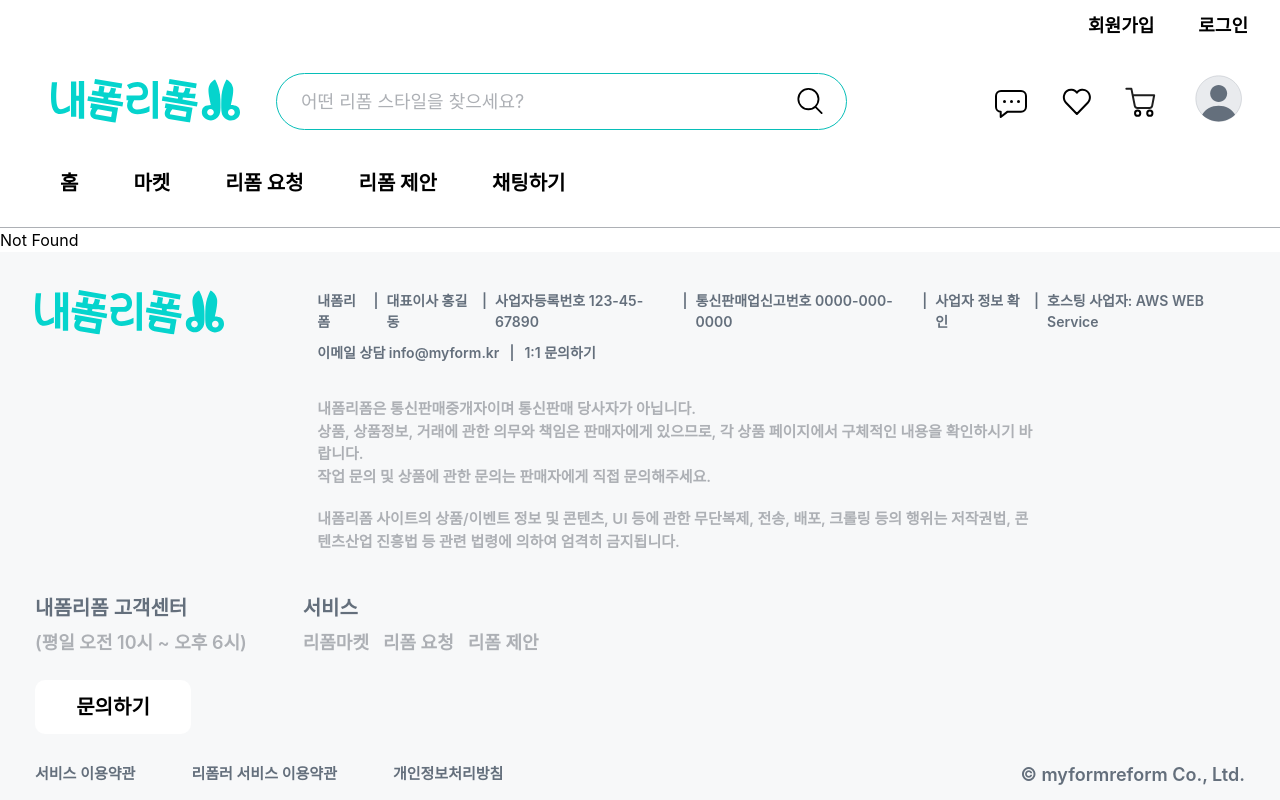
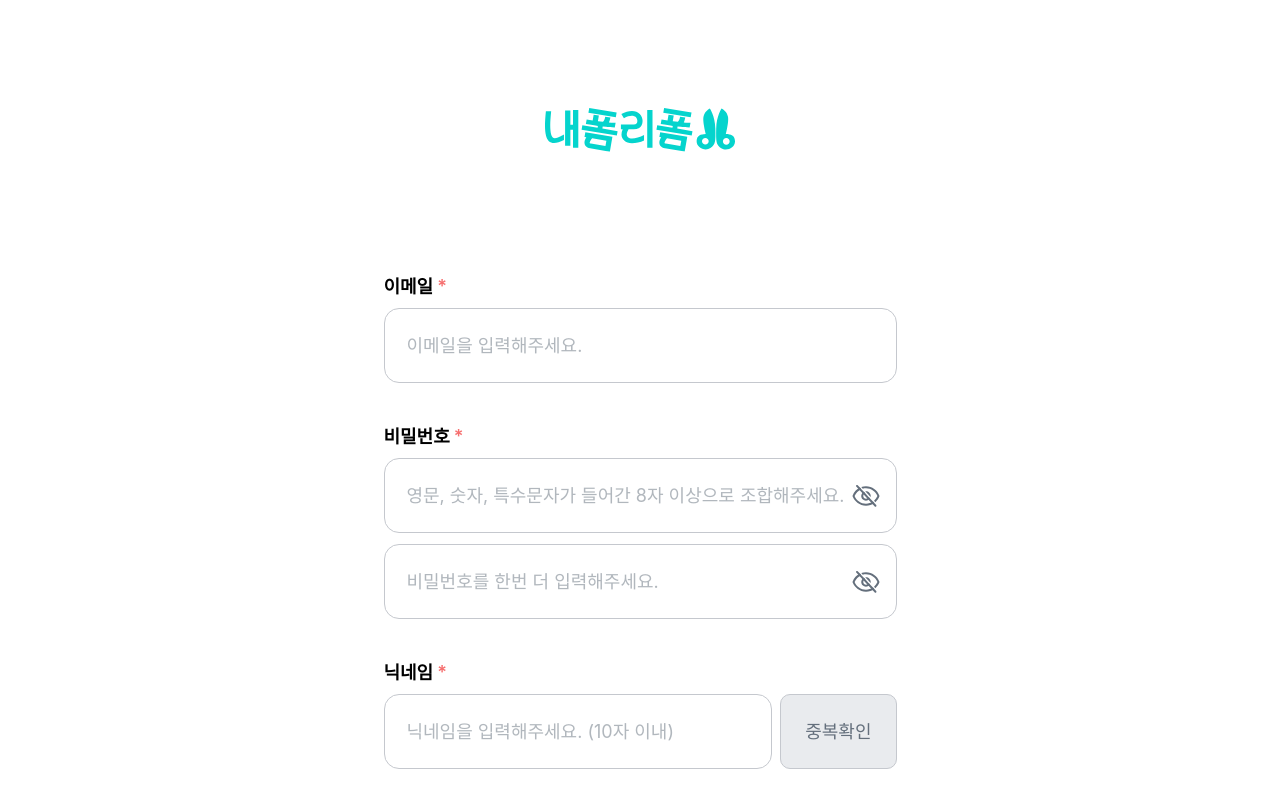
Before and after one commit to UMC-9th-project/myform-reform-FE, a React (Vite) app: page /signup/customer-form in a window 1280 px wide. Shown: the top 800 px of the page. Built offline with nearby package versions, Linux system fonts and the light colour scheme; a web font is replaced by a local one.

Commit message:
fix : 중첩 라우팅 변경

```diff
--- a/src/App.tsx
+++ b/src/App.tsx
@@ -10,38 +10,65 @@ import EditProfilePage from './pages/MyPage-Reform/EditProfilePage';
 import Profile from './pages/Profile';
 import NormalMyPage from './pages/MyPage/NormalMyPage';
 
+
+ {/* 회원가입 페이지 */}
+import SignupPage from './pages/Signup/SignupPage';
+import SignupTypeSelection from './pages/Signup/SignupTypeSelection';
+import SignupFormPage from './pages/Signup/SignupFormPage';
+import SignupComplete from './pages/Signup/SignupComplete';
+
 function App() {
   return (
+    <Routes>
+      <Route
+        element={
           <Layout
             showHeader={true}
             showNavbar={true}
             showFooter={true}
             footerVariant="light"
+          />
+        }
       >
-      <Routes>
-        {/* 기본 홈 */}
         <Route path="/" element={<Home />} />
 
          {/* 카트 페이지 */}
         <Route path="/cart" element={<Cart />} />
 
+         {/* 프로필 페이지 */}
         <Route path="/profile" element={<Profile />} />
 
          {/* 위시리스트 페이지 */}
         <Route path="/wishlist" element={<Wishlist />} />
         <Route path="/reformer/wishlist" element={<ReformerWishlist />} />
-
-        {/* 404 처리 */}
-        <Route path="*" element={<div>Not Found</div>} />
-
-        <Route path="reformer-mypage" element={<ReformerMyPage />} />
+        <Route path="/reformer-mypage" element={<ReformerMyPage />} />
         <Route path="/sales/create" element={<CreatePage type="sale" />} />
         <Route path="/custom/create" element={<CreatePage type="order" />} />
         <Route path="/reformer-profile-edit" element={<EditProfilePage />} />
         <Route path="/normal-mypage" element={<NormalMyPage />} />
         <Route path="/normal-profile-edit" element={<EditProfilePage />} />
+      </Route>
+
+      <Route
+        element={
+          <Layout
+            showHeader={false}
+            showNavbar={false}
+            showFooter={false}
+          />
+        }
+      >
+        {/* 회원가입 페이지 */}
+        <Route path='/signup' element={<SignupPage />} />
+        <Route path="/signup/type" element={<SignupTypeSelection />} />
+        <Route path="/signup/customer-form" element={<SignupFormPage />} />
+        <Route path="/signup/reformer-form" element={<SignupFormPage />} />
+        <Route path="/signup/complete" element={<SignupComplete />} />
+      </Route>
+
+      {/* 404 처리 */}
+      <Route path="*" element={<div>Not Found</div>} />
     </Routes>
-    </Layout>
   );
 }
 
--- a/src/components/domain/signup/Form/SignupForm.tsx
+++ b/src/components/domain/signup/Form/SignupForm.tsx
@@ -312,7 +312,7 @@ export default function SignupForm() {
         type="submit"
         variant={isFormValid ? 'primary' : 'disabled'}
         disabled={!isFormValid}
-        className="w-full h-[4.625rem] !p-0 flex items-center justify-center gap-[0.625rem]"
+        className="w-full h-[4.625rem] flex items-center justify-center"
       >
         가입 완료
       </Button>
--- a/src/components/layout/PageLayout.tsx
+++ b/src/components/layout/PageLayout.tsx
@@ -1,9 +1,9 @@
+import { Outlet } from 'react-router-dom';
 import Header from './Header/Header';
 import HeaderNav from './Header/HeaderNav';
 import Footer from './Footer/Footer';
 
 interface LayoutProps {
-  children: React.ReactNode;
   showHeader?: boolean;
   showNavbar?: boolean;
   showFooter?: boolean;
@@ -11,7 +11,6 @@ interface LayoutProps {
 }
 
 const PageLayout = ({
-  children,
   showHeader = true,
   showNavbar = true,
   showFooter = true,
@@ -21,7 +20,9 @@ const PageLayout = ({
     <div className="min-h-screen flex flex-col">
       {showHeader && <Header />}
       {showNavbar && <HeaderNav />}
-      <main className="flex-1">{children}</main>
+      <main className="flex-1">
+        <Outlet />
+      </main>
       {showFooter && <Footer variant={footerVariant} />}
     </div>
   );
```
Lines whose indentation alone changed are shown as unchanged.
